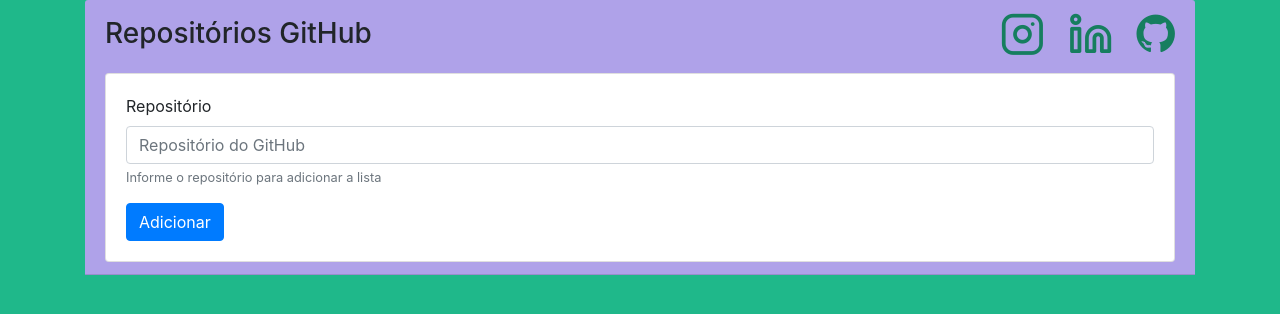
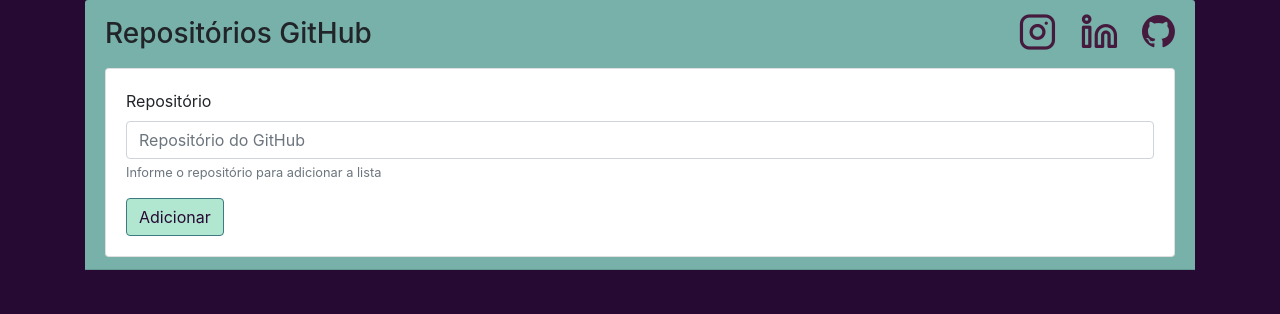
Before and after one commit to glsvitoria/localizar-repositorios, a website built with webpack: page public/index.html in a window 1280 px wide. Built offline with nearby package versions, Linux system fonts and the light colour scheme; files whose address does not match are found by name.

Commit message:
Change color palette of website

```diff
--- a/package.json
+++ b/package.json
@@ -1,5 +1,5 @@
 {
-  "name": "Projeto-JavaScript-II",
+  "name": "projeto-javascript-ii",
   "version": "1.0.0",
   "main": "index.js",
   "author": "Guilherme Vitória <guivitoria2010@hotmail.com>",
--- a/public/css/style.css
+++ b/public/css/style.css
@@ -1,3 +1,11 @@
+:root{
+    --cor1: #b1e6d1;
+    --cor2: #77b1a9;
+    --cor3: #3d7b80;
+    --cor4: #270a33;
+    --cor5: #451a3e;
+}
+
 * {
     margin: 0;
     padding: 0;
@@ -6,11 +14,11 @@
 }
 
 body {
-    background: #1FB88A;
+    background: var(--cor4);
 }
 
 .card-header {
-    background: #afa2e9;
+    background: var(--cor2);
 }
 
 ul {
@@ -23,7 +31,6 @@
 }
 
 .list-group-item-action {
-    background: #7cb9a6;
     border: 0;
 }
 
@@ -42,10 +49,28 @@
 }
 
 .social i {
-    color: #167e5f;
-    font-size: 2.8rem;
+    color: var(--cor5);
+    font-size: 2.4rem;
+}
+
+.social i:hover{
+    color: var(--cor1);
+    transform: translateY(-0.8rem);
 }
 
 .social a:hover {
     text-decoration: none;
 }
+
+.btn-primary {
+    background-color: var(--cor1);
+    border-color: var(--cor3);
+    color: var(--cor4);
+
+    transition: 0.5s;
+}
+
+.btn-primary:hover {
+    background-color: var(--cor3);
+    transform: scale(1.05);
+}
```
